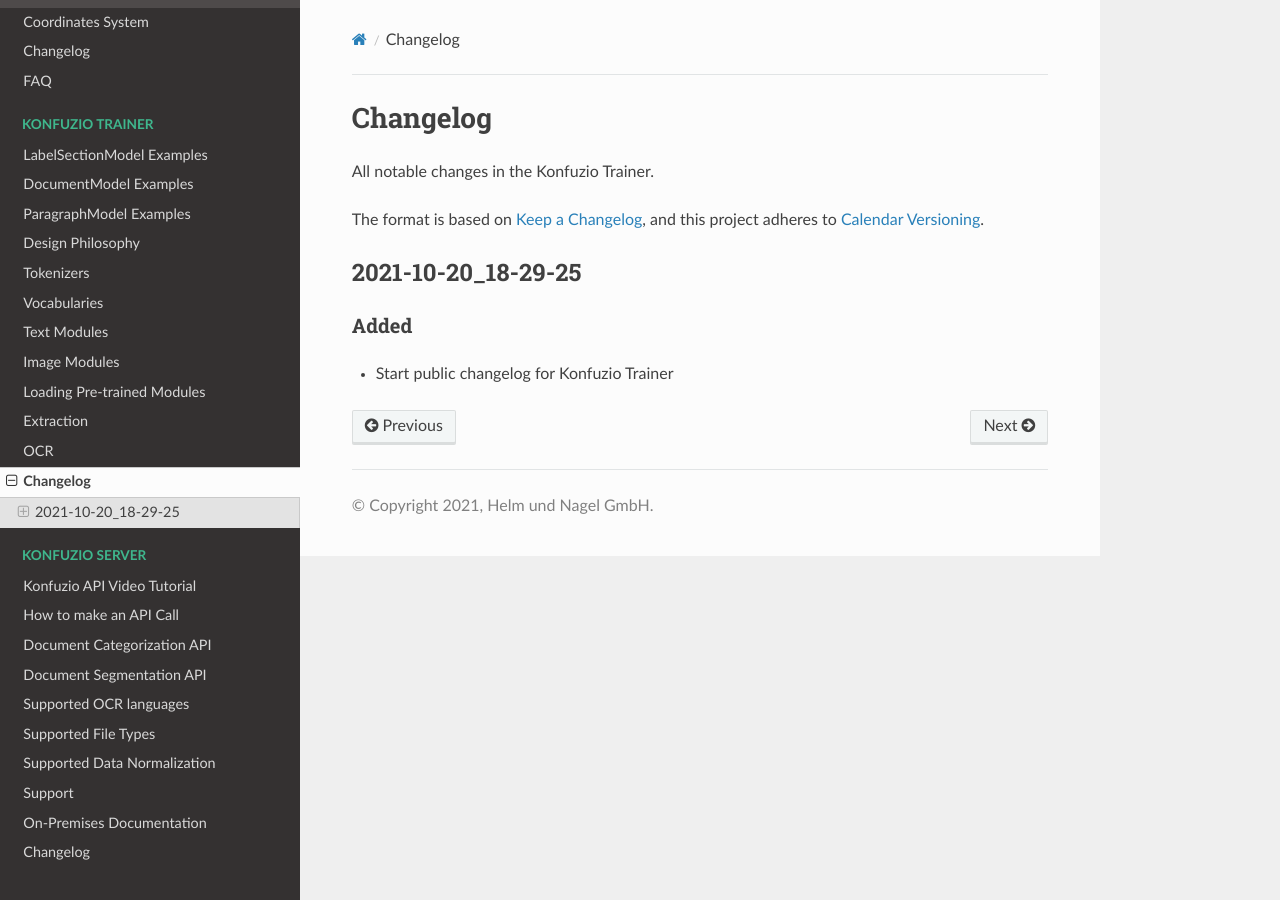
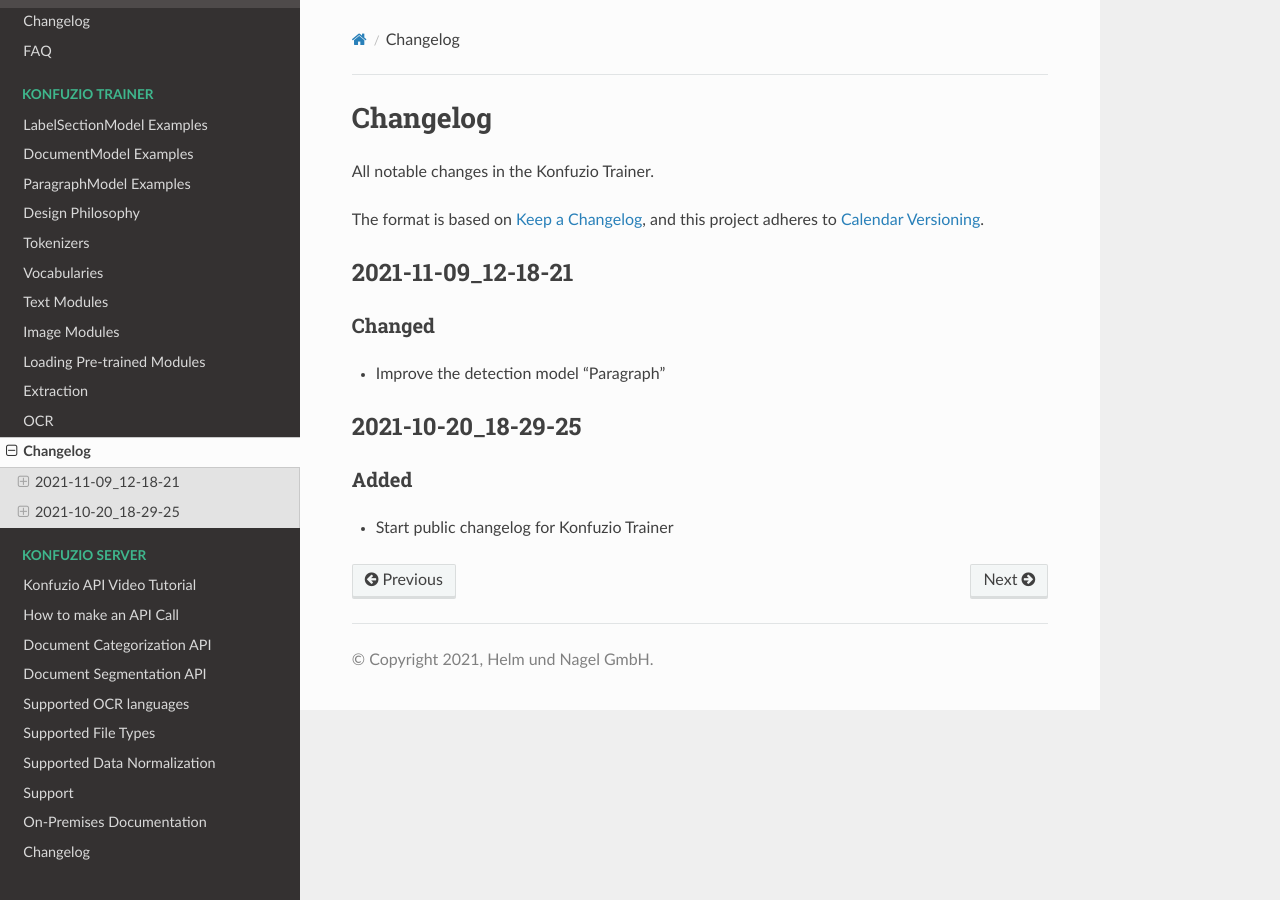
Before and after one commit to konfuzio-ai/konfuzio-sdk, a Sphinx documentation site: the page built from docs/training/changelog.md, in a window 1280 px wide. Built offline with Sphinx 7.4.7 and the Read the Docs theme 2.0.0, drawn with Linux system fonts in a browser that asks for light colours.

Commit message:
Update changelog.md

```diff
--- a/docs/training/changelog.md
+++ b/docs/training/changelog.md
@@ -8,6 +8,12 @@
 The format is based on [Keep a Changelog](https://keepachangelog.com/en/1.0.0/),
 and this project adheres to [Calendar Versioning](https://calver.org/overview.html).
 
+## 2021-11-09_12-18-21
+
+### Changed
+- Improve the detection model "Paragraph"
+
+
 ## 2021-10-20_18-29-25
 
 ### Added
```
